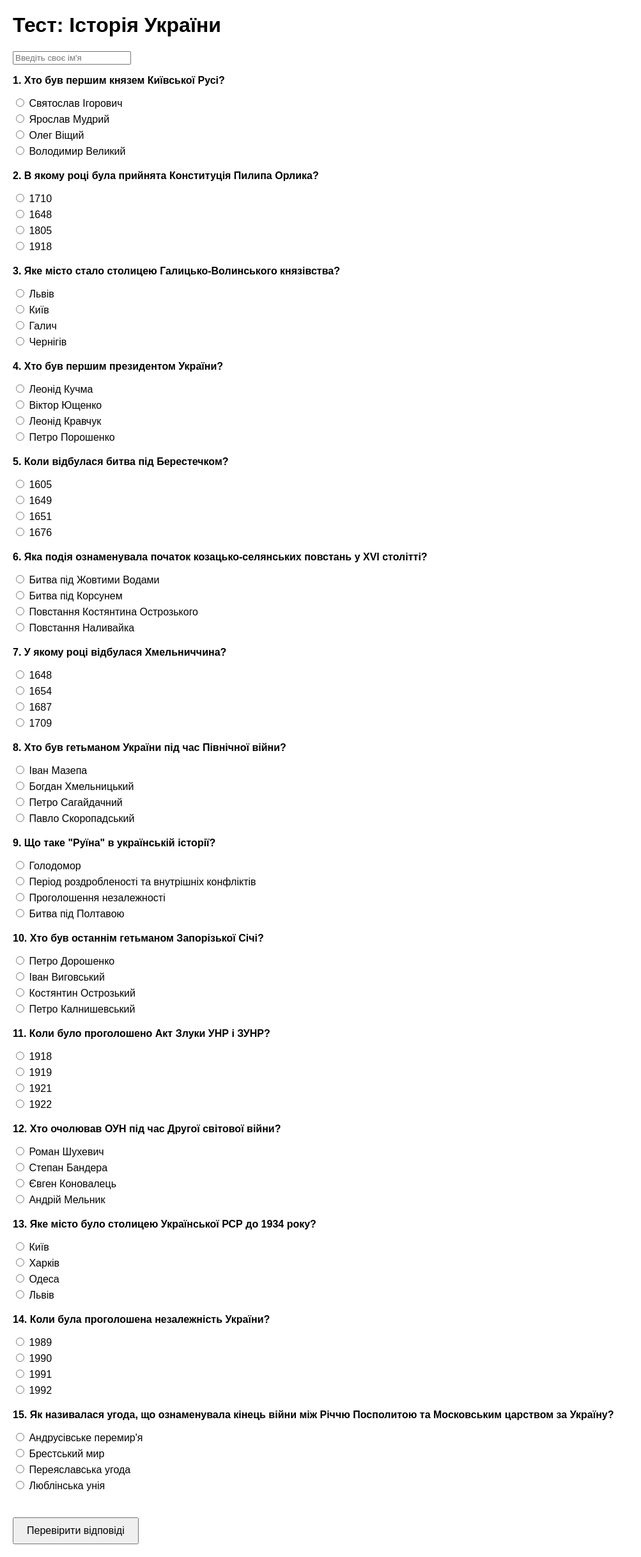
After one commit to metalofmeat1/final_project_python123, a Flask app: page /test in a window 1280 px wide. The commit adds this page. Shown: the whole page at 64% size, without its empty margins (0-1003 px from the left). Run offline with Flask 3, Linux system fonts and the light colour scheme.

Commit message:
коментар

```diff
--- a/app.py
+++ b/app.py
@@ -5,6 +5,23 @@ import json
 app = Flask(__name__, template_folder='templates')
 app.secret_key = 'your_secret_key'
 
+correct_answers = {
+    'q1': 'c',
+    'q2': 'a',
+    'q3': 'c',
+    'q4': 'c',
+    'q5': 'c',
+    'q6': 'd',
+    'q7': 'a',
+    'q8': 'a',
+    'q9': 'b',
+    'q10': 'd',
+    'q11': 'b',
+    'q12': 'b',
+    'q13': 'b',
+    'q14': 'c',
+    'q15': 'a'
+}
 
 def init_db():
     conn = sqlite3.connect('history.db')
@@ -105,5 +122,32 @@ def historical_man_details():
         return f"На жаль ми нічого не знаємо про людину на ім'я {guy_id}"
 
 
+@app.route('/test', methods=['GET', 'POST'])
+def test():
+    username = request.form.get('username')
+    score = 0
+    for question, correct_answer in correct_answers.items():
+        user_answer = request.form.get(question)
+        print(user_answer)
+        if user_answer == correct_answer:
+            score += 1
+    session['username'] = username
+    session['score'] = score
+    new = {username: score}
+    users.update(new)
+    return render_template('test.html')
+
+
+users = {}
+
+
+@app.route('/test_leaders', methods=['GET', 'POST'])
+def test_leaders():
+    username = session['username']
+    score = session['score']
+    sorted_users = sorted(users.items(), key=lambda x: x[1], reverse=True)
+    return render_template('test_leaders.html', username=username, score=score, champs=sorted_users)
+
+
 if __name__ == '__main__':
     app.run(debug=True)
--- a/templates/index.html
+++ b/templates/index.html
@@ -230,7 +230,7 @@
             </select>
         </form>
     </div>
-    <button class="btn" onclick="window.location.href='{{ url_for('historical_man') }}';">Видалити</button>
+    <button class="btn" onclick="window.location.href='{{ url_for('test') }}';">Пройти тест</button>
 
     <script>
         var map = L.map('map').setView([50.4501, 30.5234], 6);
--- /dev/null
+++ b/templates/test.html
@@ -0,0 +1,163 @@
+<!DOCTYPE html>
+<html lang="uk">
+<head>
+    <meta charset="UTF-8">
+    <meta name="viewport" content="width=device-width, initial-scale=1.0">
+    <title>Тест: Історія України</title>
+    <style>
+        body {
+            font-family: Arial, sans-serif;
+            margin: 20px;
+        }
+        .question {
+            margin-bottom: 20px;
+        }
+        .question p {
+            font-weight: bold;
+        }
+        .question label {
+            display: block;
+            margin-bottom: 5px;
+        }
+        .submit-button {
+            margin-top: 20px;
+            padding: 10px 20px;
+            font-size: 16px;
+        }
+        .result {
+            margin-top: 20px;
+            font-size: 18px;
+            font-weight: bold;
+        }
+    </style>
+</head>
+<body>
+    <h1>Тест: Історія України</h1>
+    <label for="username"></label>
+    <input type="text" id="username" placeholder="Введіть своє ім'я">
+    <form id="quizForm">
+        <div class="question">
+            <p>1. Хто був першим князем Київської Русі?</p>
+            <label><input type="radio" name="q1" value="a"> Святослав Ігорович</label>
+            <label><input type="radio" name="q1" value="b"> Ярослав Мудрий</label>
+            <label><input type="radio" name="q1" value="c"> Олег Віщий</label>
+            <label><input type="radio" name="q1" value="d"> Володимир Великий</label>
+        </div>
+
+        <div class="question">
+            <p>2. В якому році була прийнята Конституція Пилипа Орлика?</p>
+            <label><input type="radio" name="q2" value="a"> 1710</label>
+            <label><input type="radio" name="q2" value="b"> 1648</label>
+            <label><input type="radio" name="q2" value="c"> 1805</label>
+            <label><input type="radio" name="q2" value="d"> 1918</label>
+        </div>
+
+        <div class="question">
+            <p>3. Яке місто стало столицею Галицько-Волинського князівства?</p>
+            <label><input type="radio" name="q3" value="a"> Львів</label>
+            <label><input type="radio" name="q3" value="b"> Київ</label>
+            <label><input type="radio" name="q3" value="c"> Галич</label>
+            <label><input type="radio" name="q3" value="d"> Чернігів</label>
+        </div>
+
+        <div class="question">
+            <p>4. Хто був першим президентом України?</p>
+            <label><input type="radio" name="q4" value="a"> Леонід Кучма</label>
+            <label><input type="radio" name="q4" value="b"> Віктор Ющенко</label>
+            <label><input type="radio" name="q4" value="c"> Леонід Кравчук</label>
+            <label><input type="radio" name="q4" value="d"> Петро Порошенко</label>
+        </div>
+
+        <div class="question">
+            <p>5. Коли відбулася битва під Берестечком?</p>
+            <label><input type="radio" name="q5" value="a"> 1605</label>
+            <label><input type="radio" name="q5" value="b"> 1649</label>
+            <label><input type="radio" name="q5" value="c"> 1651</label>
+            <label><input type="radio" name="q5" value="d"> 1676</label>
+        </div>
+
+        <div class="question">
+            <p>6. Яка подія ознаменувала початок козацько-селянських повстань у XVI столітті?</p>
+            <label><input type="radio" name="q6" value="a"> Битва під Жовтими Водами</label>
+            <label><input type="radio" name="q6" value="b"> Битва під Корсунем</label>
+            <label><input type="radio" name="q6" value="c"> Повстання Костянтина Острозького</label>
+            <label><input type="radio" name="q6" value="d"> Повстання Наливайка</label>
+        </div>
+
+        <div class="question">
+            <p>7. У якому році відбулася Хмельниччина?</p>
+            <label><input type="radio" name="q7" value="a"> 1648</label>
+            <label><input type="radio" name="q7" value="b"> 1654</label>
+            <label><input type="radio" name="q7" value="c"> 1687</label>
+            <label><input type="radio" name="q7" value="d"> 1709</label>
+        </div>
+
+        <div class="question">
+            <p>8. Хто був гетьманом України під час Північної війни?</p>
+            <label><input type="radio" name="q8" value="a"> Іван Мазепа</label>
+            <label><input type="radio" name="q8" value="b"> Богдан Хмельницький</label>
+            <label><input type="radio" name="q8" value="c"> Петро Сагайдачний</label>
+            <label><input type="radio" name="q8" value="d"> Павло Скоропадський</label>
+        </div>
+
+        <div class="question">
+            <p>9. Що таке "Руїна" в українській історії?</p>
+            <label><input type="radio" name="q9" value="a"> Голодомор</label>
+            <label><input type="radio" name="q9" value="b"> Період роздробленості та внутрішніх конфліктів</label>
+            <label><input type="radio" name="q9" value="c"> Проголошення незалежності</label>
+            <label><input type="radio" name="q9" value="d"> Битва під Полтавою</label>
+        </div>
+
+        <div class="question">
+            <p>10. Хто був останнім гетьманом Запорізької Січі?</p>
+            <label><input type="radio" name="q10" value="a"> Петро Дорошенко</label>
+            <label><input type="radio" name="q10" value="b"> Іван Виговський</label>
+            <label><input type="radio" name="q10" value="c"> Костянтин Острозький</label>
+            <label><input type="radio" name="q10" value="d"> Петро Калнишевський</label>
+        </div>
+
+        <div class="question">
+            <p>11. Коли було проголошено Акт Злуки УНР і ЗУНР?</p>
+            <label><input type="radio" name="q11" value="a"> 1918</label>
+            <label><input type="radio" name="q11" value="b"> 1919</label>
+            <label><input type="radio" name="q11" value="c"> 1921</label>
+            <label><input type="radio" name="q11" value="d"> 1922</label>
+        </div>
+
+        <div class="question">
+            <p>12. Хто очолював ОУН під час Другої світової війни?</p>
+            <label><input type="radio" name="q12" value="a"> Роман Шухевич</label>
+            <label><input type="radio" name="q12" value="b"> Степан Бандера</label>
+            <label><input type="radio" name="q12" value="c"> Євген Коновалець</label>
+            <label><input type="radio" name="q12" value="d"> Андрій Мельник</label>
+        </div>
+
+        <div class="question">
+            <p>13. Яке місто було столицею Української РСР до 1934 року?</p>
+            <label><input type="radio" name="q13" value="a"> Київ</label>
+            <label><input type="radio" name="q13" value="b"> Харків</label>
+            <label><input type="radio" name="q13" value="c"> Одеса</label>
+            <label><input type="radio" name="q13" value="d"> Львів</label>
+        </div>
+
+        <div class="question">
+            <p>14. Коли була проголошена незалежність України?</p>
+            <label><input type="radio" name="q14" value="a"> 1989</label>
+            <label><input type="radio" name="q14" value="b"> 1990</label>
+            <label><input type="radio" name="q14" value="c"> 1991</label>
+            <label><input type="radio" name="q14" value="d"> 1992</label>
+        </div>
+
+        <div class="question">
+            <p>15. Як називалася угода, що ознаменувала кінець війни між Річчю Посполитою та Московським царством за Україну?</p>
+            <label><input type="radio" name="q15" value="a"> Андрусівське перемир'я</label>
+            <label><input type="radio" name="q15" value="b"> Брестський мир</label>
+            <label><input type="radio" name="q15" value="c"> Переяславська угода</label>
+            <label><input type="radio" name="q15" value="d"> Люблінська унія</label>
+        </div>
+
+        <button type="submit" class="submit-button">Перевірити відповіді</button>
+    </form>
+
+</body>
+</html>
```
Also changed, not shown: templates/test_leaders.html (added, +14 -0 lines).
